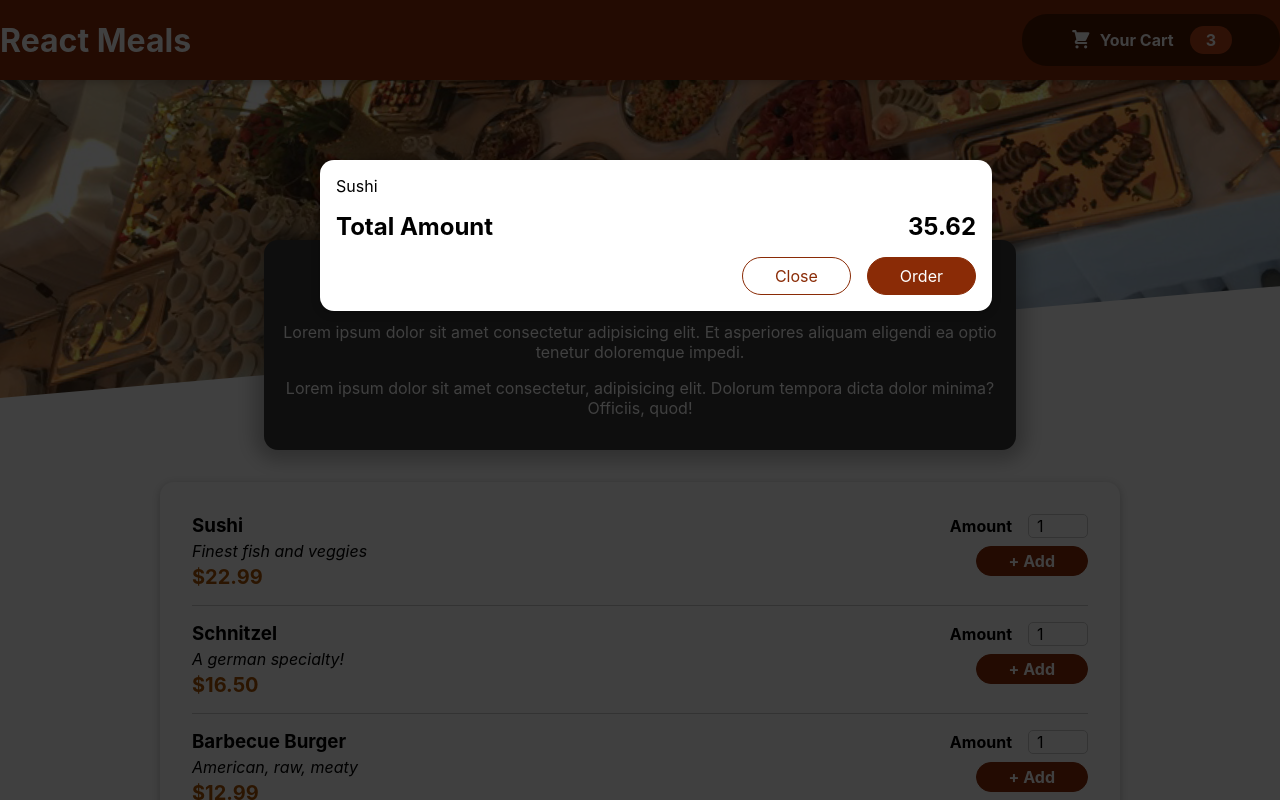
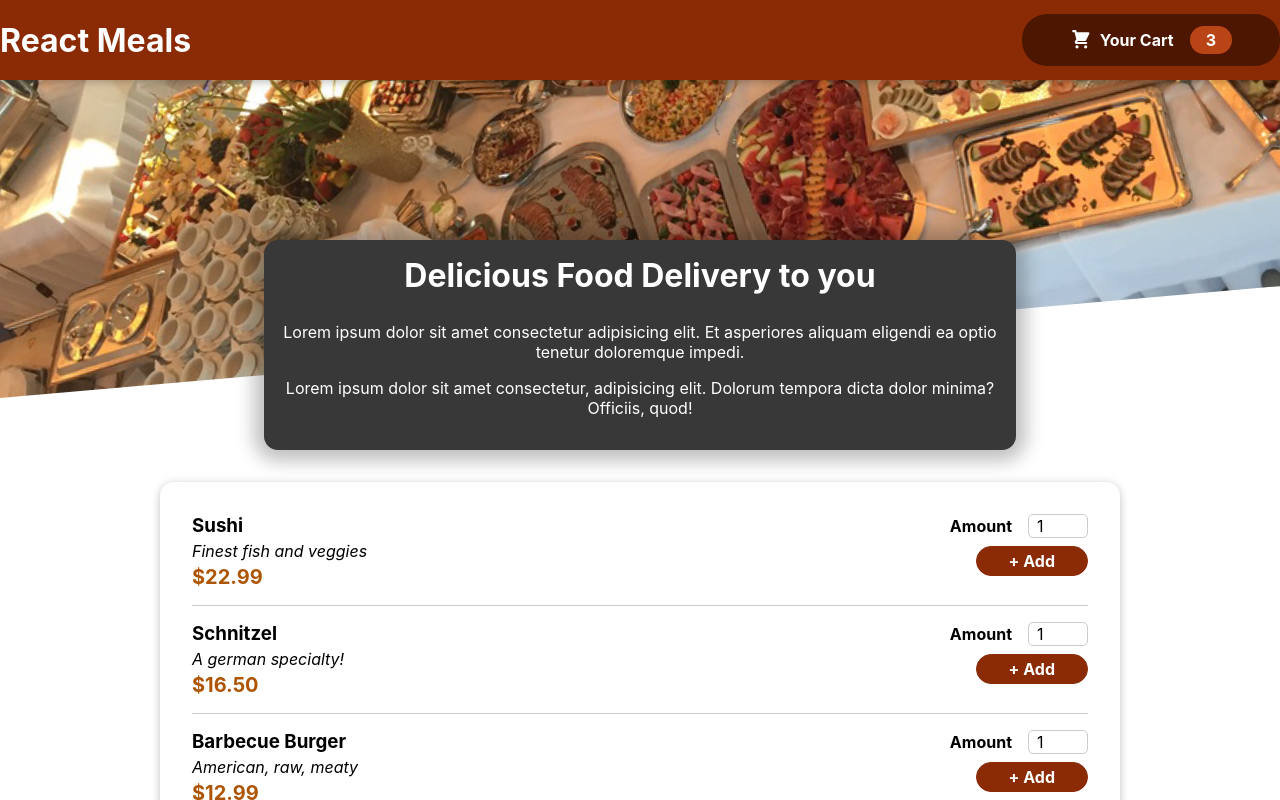
Before and after one commit to Harsh2813/Basic-restaurant-app-practice, a React (Create React App) app: page / in a window 1280 px wide. Shown: the top 800 px of the page. Built offline with nearby package versions, Linux system fonts and the light colour scheme.

Commit message:
added cart show and hide by clicking backdrop and button

```diff
--- a/src/App.js
+++ b/src/App.js
@@ -1,12 +1,22 @@
-import React from 'react'
+import React, {useState} from 'react'
 import Header from './components/Layout/Header'
 import Meals from './components/Meals/Meals';
 import Cart from './components/Cart/Cart';
 const App = () => {
+
+  const [cartIsShown, setCartIsShown] = useState(false);
+
+  const showCartHandler = () => {
+    setCartIsShown(true);
+  }
+  const hideCartHandler = () => {
+    setCartIsShown(false);
+  }
+
   return (
     <React.Fragment>
-      <Cart/>
-      <Header/>
+      {cartIsShown && <Cart onCloseCart={hideCartHandler}/>}
+      <Header onShowCart={showCartHandler}/>
       <main>
         <Meals/>
       </main>
--- a/src/components/Cart/Cart.js
+++ b/src/components/Cart/Cart.js
@@ -1,6 +1,8 @@
 import classes from './Cart.module.css';
 import Modal from '../UI/Modal';
+
 const Cart = (props) => {
+
   const cartItems = (
     <ul className={classes['cart-items']}>
       {[{ id: 'c1', name: 'Sushi', amount: 2, price: 12.99 }].map((item) => (
@@ -10,14 +12,14 @@
   );
 
   return (
-    <Modal>
+    <Modal onCloseCart={props.onCloseCart}>
       {cartItems}
       <div className={classes.total}>
         <span>Total Amount</span>
         <span>35.62</span>
       </div>
       <div className={classes.actions}>
-        <button className={classes['button--alt']}>Close</button>
+        <button className={classes['button--alt']} onClick={props.onCloseCart}>Close</button>
         <button className={classes.button}>Order</button>
       </div>
     </Modal>
--- a/src/components/Layout/Header.js
+++ b/src/components/Layout/Header.js
@@ -3,12 +3,13 @@
 import classes from './Header.module.css';
 import HeaderCartButton from './HeaderCartButton';
 
-const Header = () => {
+const Header = (props) => {
+
   return (
     <React.Fragment>
       <header className={classes.header}>
         <h1>React Meals</h1>
-        <HeaderCartButton/>
+        <HeaderCartButton onShowCart={props.onShowCart}/>
       </header>
       <div className={classes['main-image']}>
         <img src={mealsImage} alt='a table full of delicous food'/>
--- a/src/components/Layout/HeaderCartButton.js
+++ b/src/components/Layout/HeaderCartButton.js
@@ -1,12 +1,12 @@
-import CartItem from '../Cart/CartIcon';
+import CartIcon from '../Cart/CartIcon';
 import classes from './HeaderCartButton.module.css';
 
 import React from 'react'
 
-const HeaderCartButton = () => {
+const HeaderCartButton = (props) => {
   return (
-    <button className={classes.button}>
-      <span className={classes.icon}> <CartItem/> </span>
+    <button className={classes.button} onClick={props.onShowCart}>
+      <span className={classes.icon}> <CartIcon/> </span>
       <span>Your Cart</span>
       <span className={classes.badge}>3</span>
     </button>
--- a/src/components/UI/Modal.js
+++ b/src/components/UI/Modal.js
@@ -4,7 +4,7 @@
 import classes from './Modal.module.css';
 
 const Backdrop = (props) => {
-  return <div className={classes.backdrop} />;
+  return <div className={classes.backdrop} onClick={props.onCloseCart}/>;
 };
 
 const ModalOverlay = (props) => {
@@ -21,7 +21,7 @@
 
     return (
       <Fragment>
-        {ReactDOM.createPortal(<Backdrop />, portalElement)}
+        {ReactDOM.createPortal(<Backdrop onCloseCart={props.onCloseCart} />, portalElement)}
         {ReactDOM.createPortal(
           <ModalOverlay>{props.children}</ModalOverlay>,
           portalElement
```
